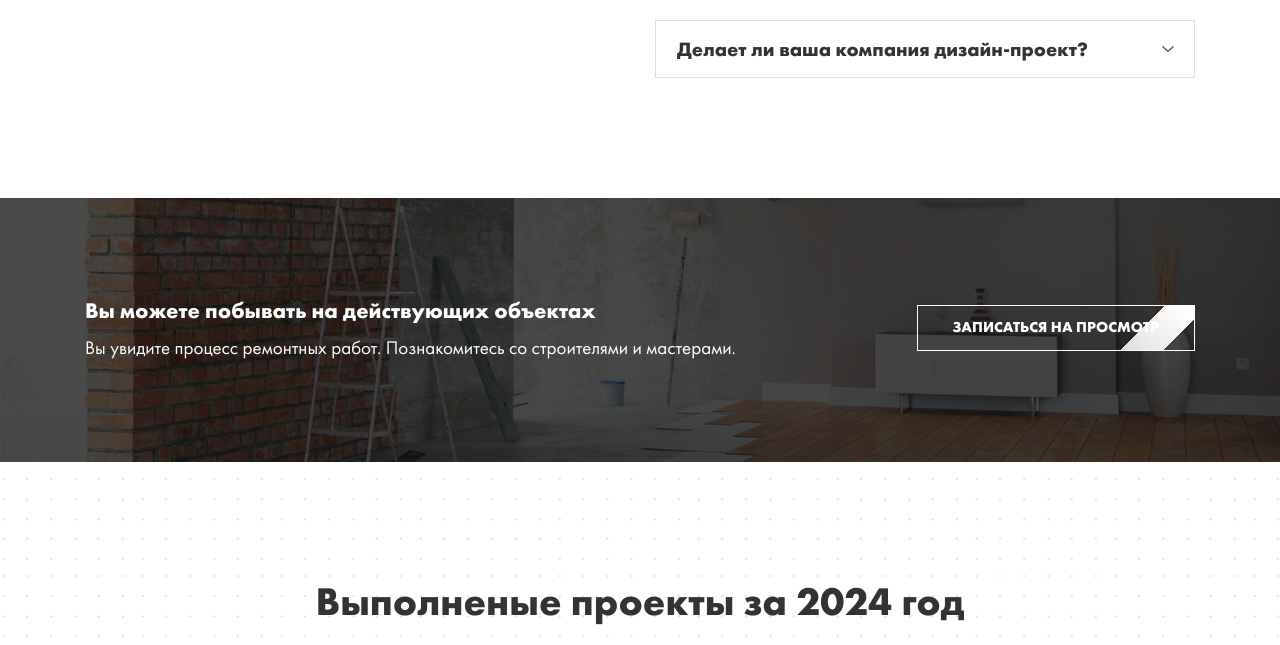
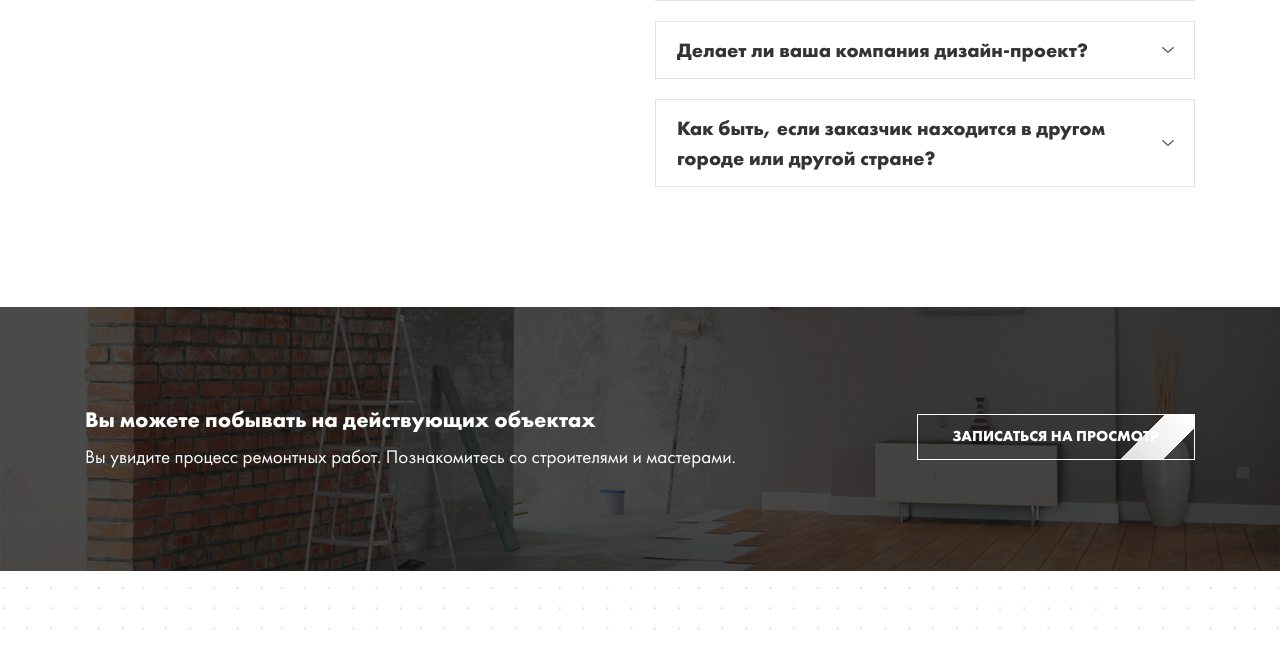
Before and after one commit to glushok123/app, a Symfony app: template templates/index.html.twig in a window 1280 px wide. Shown: the part 5855-6500 px from the top of the page. Run offline with Twig, Linux system fonts and the light colour scheme; the template is opened without the code that fills it, so the values that code supplies are empty; some libraries are stand-ins or nearby versions.

Commit message:
правки

```diff
--- a/templates/index.html.twig
+++ b/templates/index.html.twig
@@ -674,7 +670,7 @@
                                  data-parent="#accordionOne"
                                  style="">
                                 <div class="card-body">
-                                    90% нашего персонала составляет технический отдел. Мы строго отбираем персонал.
+                                    Стоимость ремонта рассчитывается индивидуально. Всё зависит от сложности проекта. Как пример мы составили 3 тарифа, по которым удобно ориентироваться <a href="#team-section" style="color:blue">здесь</a>.
                                 </div>
                             </div>
                         </div>
@@ -685,7 +681,7 @@
                                     <button class="btn btn-link collapsed" type="button" data-toggle="collapse"
                                             data-target="#collapseTwo" aria-expanded="false"
                                             aria-controls="collapseTwo">
-                                        Кто купит строительный материал?
+                                        Как происходит оплата?
                                         <img class="arrow-icon" src="assets/img/icons/arrow-up-dark.png" alt="">
                                     </button>
                                 </h3>
@@ -729,7 +721,7 @@
                                     <button class="btn btn-link collapsed" type="button" data-toggle="collapse"
                                             data-target="#collapseFour" aria-expanded="false"
                                             aria-controls="collapseFour">
-                                        Выносите ли вы мусор? Разгружаете ли материал?
+                                        ВМожно ли посмотреть готовые или текущие объекты?
                                         <img class="arrow-icon" src="assets/img/icons/arrow-up-dark.png" alt="">
                                     </button>
                                 </h3>
@@ -759,11 +750,49 @@
                             <div id="collapseFive" class="collapse" aria-labelledby="headingFive"
                                  data-parent="#accordionOne" style="">
                                 <div class="card-body">
+                                    Мы даём гарантию 5 лет на все проделанные нами работы и материалы, купленные нами, или по нашей рекомендации. Мы уверены только в качественных материалах и надёжных поставщиках.
+                                </div>
+                            </div>
+                        </div>
+
+                        <div class="card">
+                            <div class="card-header" id="headingFive">
+                                <h3 class="mb-0">
+                                    <button class="btn btn-link collapsed" type="button" data-toggle="collapse"
+                                            data-target="#collapsesix" aria-expanded="false"
+                                            aria-controls="collapsesix">
+                                        Делает ли ваша компания дизайн-проект?
+                                        <img class="arrow-icon" src="assets/img/icons/arrow-up-dark.png" alt="">
+                                    </button>
+                                </h3>
+                            </div>
+                            <div id="collapsesix" class="collapse" aria-labelledby="headingFive"
+                                 data-parent="#accordionOne" style="">
+                                <div class="card-body">
                                     Да мы можем помочь Вам в подготовке и создании дизайн-проекта. Обсудим это
                                     индивидуально. При заказе ремонта квартиры по тарифам Комфорт или Премиум, не менее
                                     80 м2, бесплатно
                                     создадим
                                     дизайн проект будущей квартиры!
+                                </div>
+                            </div>
+                        </div>
+
+                        <div class="card">
+                            <div class="card-header" id="headingFive">
+                                <h3 class="mb-0">
+                                    <button class="btn btn-link collapsed" type="button" data-toggle="collapse"
+                                            data-target="#collapsesix1" aria-expanded="false"
+                                            aria-controls="collapsesix1">
+                                        Как быть, если заказчик находится в другом городе или другой стране?
+                                        <img class="arrow-icon" src="assets/img/icons/arrow-up-dark.png" alt="">
+                                    </button>
+                                </h3>
+                            </div>
+                            <div id="collapsesix1" class="collapse" aria-labelledby="headingFive"
+                                 data-parent="#accordionOne" style="">
+                                <div class="card-body">
+                                    Для таких случаев нашей командой разработано уникальная модель представления всех видов отчетности. Такая модель предусматривает: круглосуточное видеонаблюдение на объекте, еженедельный фото и видео отчет проделанной работы. Фото и видео отчет всех скрытых работ. Финансовая отчетность по всем направлениям.
                                 </div>
                             </div>
                         </div>
```
Also changed, not shown: other parts of templates/index.html.twig (+10 -19 lines).
